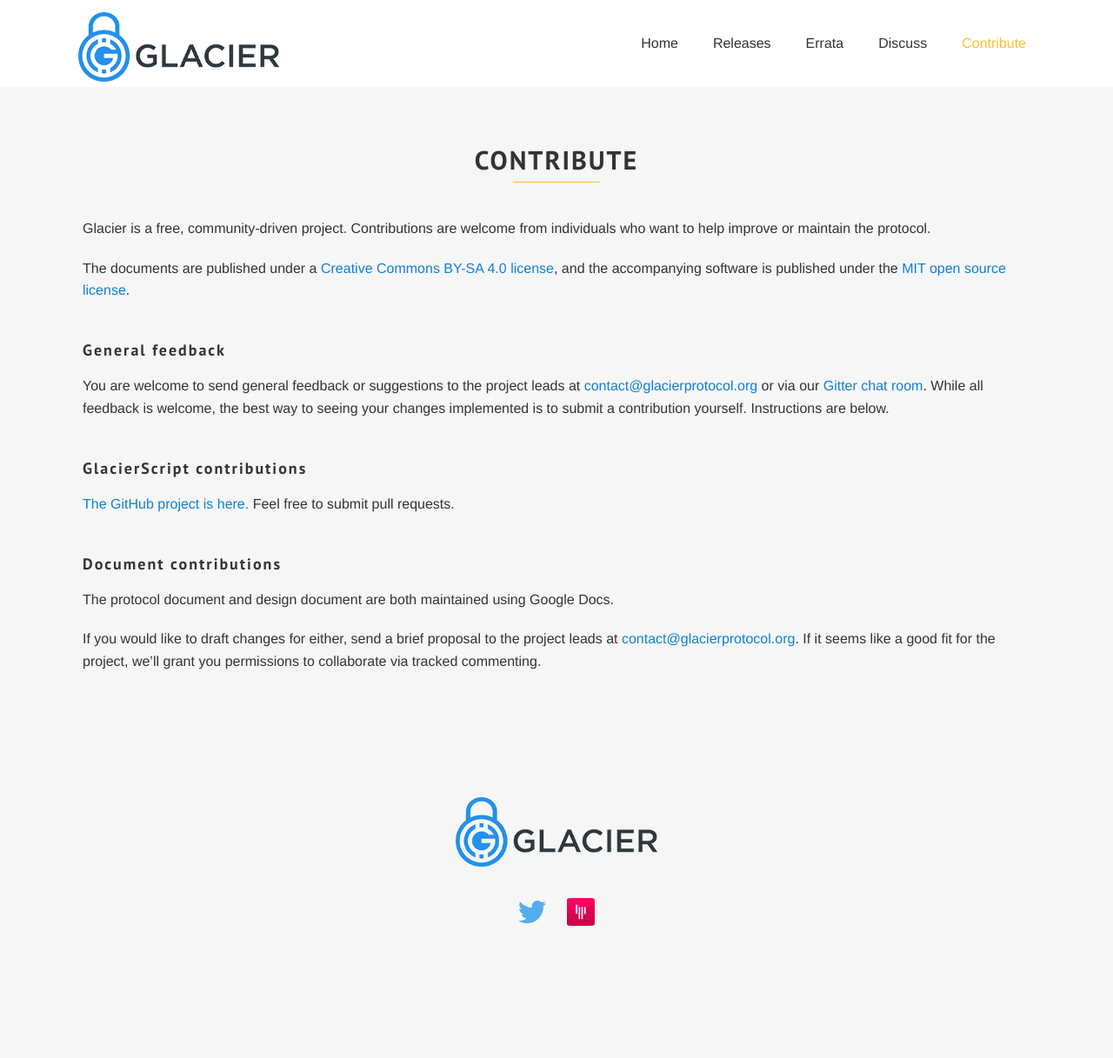
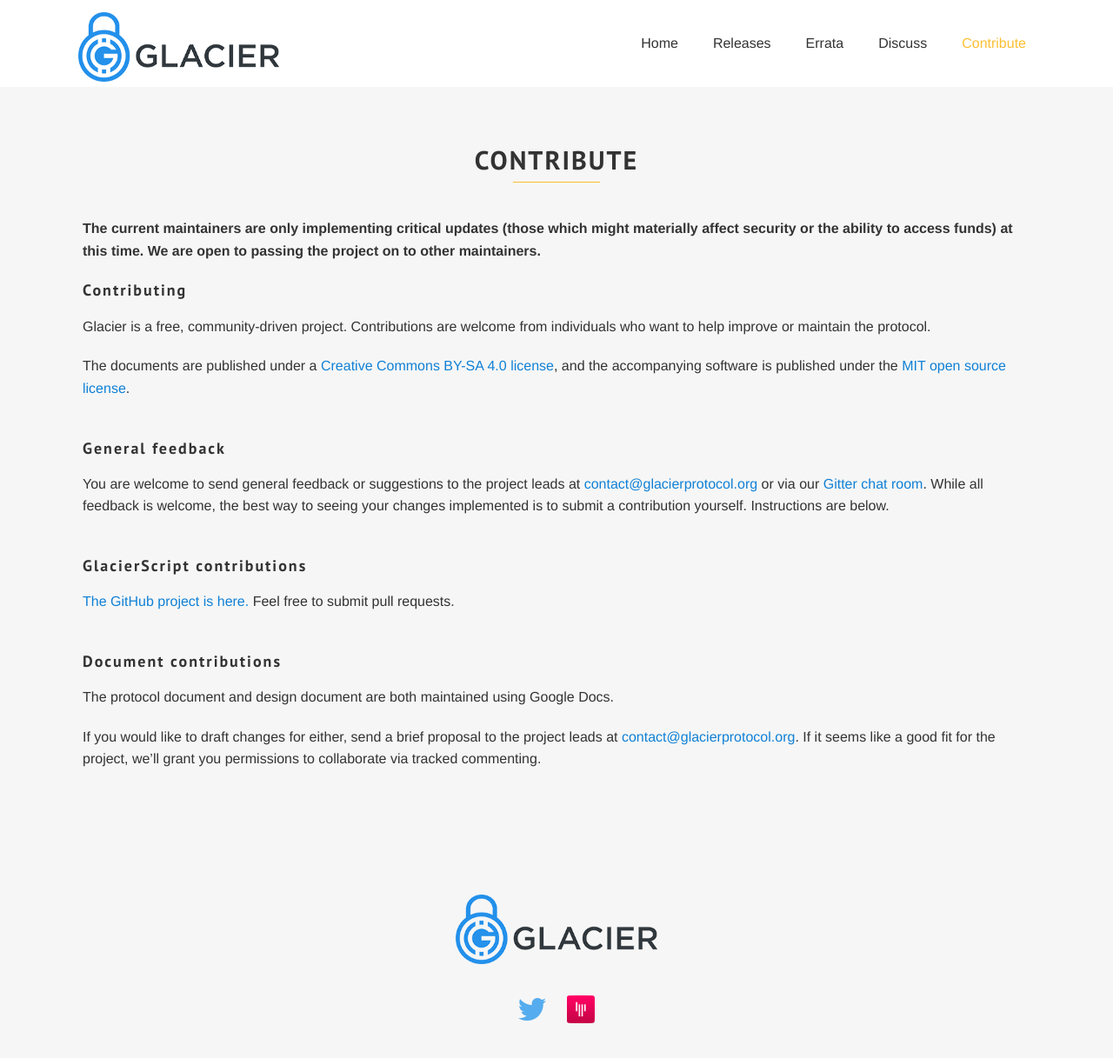
Before and after one commit to GlacierProtocol/glacierprotocol.github.io, a Jekyll site: the page built from contribute.html, in a window 1280 px wide. Shown: the whole page at 87% size. Built offline with Jekyll 4.4.1, drawn with Linux system fonts in a browser that asks for light colours; some web fonts are replaced; before the commit the page ends 1105 px from its top, so only the background shows below that.

Commit message:
"Critical only" contribution note

```diff
--- a/contribute.html
+++ b/contribute.html
@@ -15,6 +15,11 @@ section_id: contribute
   </div>
   <div class='row'>
     <div class='medium-12 large-12 columns'>
+
+    <p><strong>The current maintainers are only implementing critical updates (those which might materially affect security or the ability to access funds) at this time.  We are open to passing the project on to other maintainers.</strong></p>
+
+    <h3>Contributing</h3>
+
 	  <p>Glacier is a free, community-driven project. Contributions are welcome from individuals who want to help improve or maintain the protocol.</p>
 
 	  <p>The documents are published under a <a href="https://creativecommons.org/licenses/by-sa/4.0/">Creative Commons BY-SA 4.0 license</a>, and the accompanying software is published under the <a href="https://opensource.org/licenses/MIT">MIT open source license</a>.</p>
```
